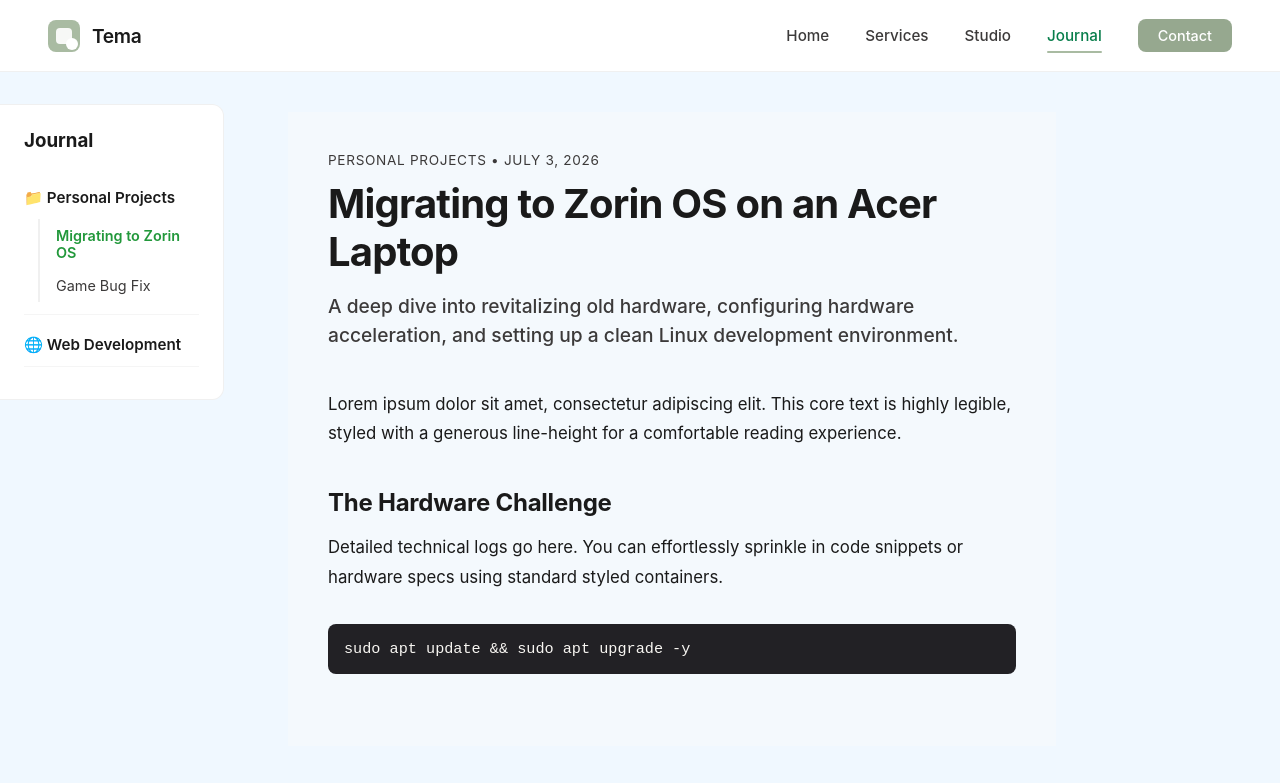
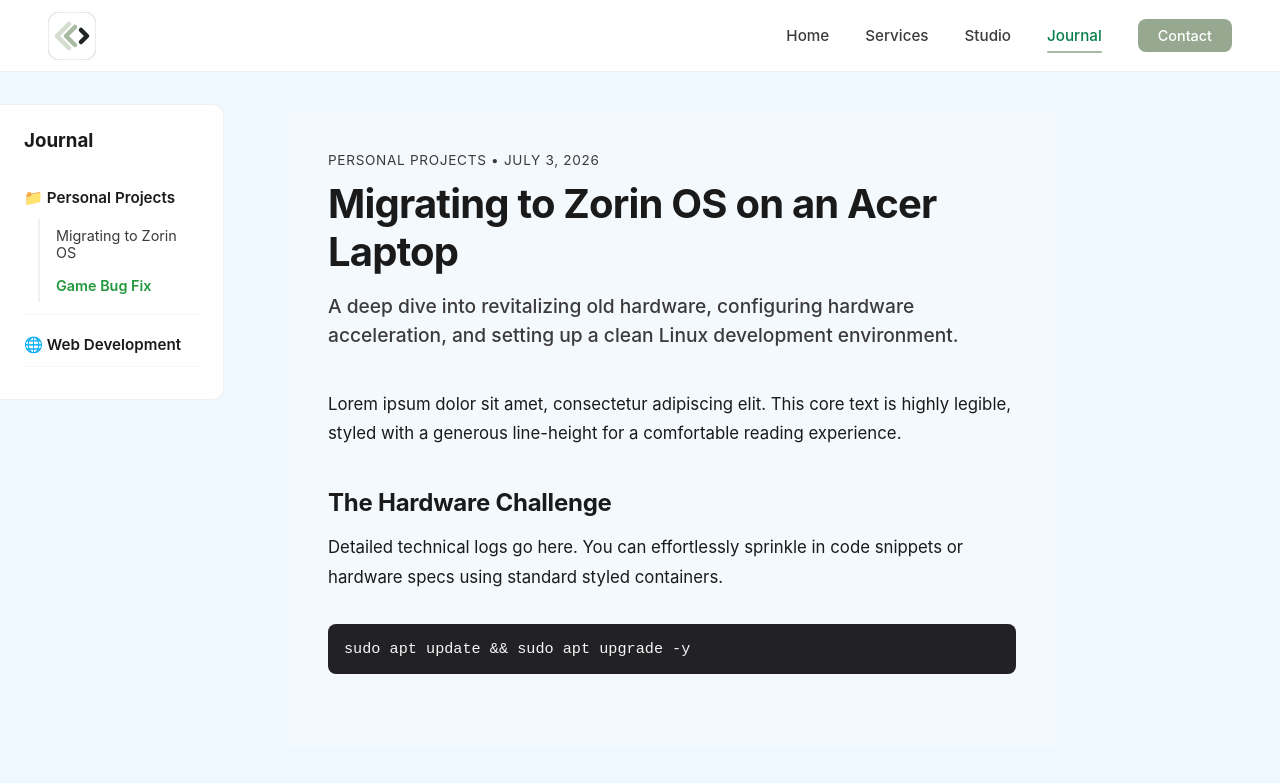
Before and after one commit to CabbageDijon/PortfolioSite, a plain HTML site: page public/articles/bug-fix.html in a window 1280 px wide. Shown: the top 783 px of the page. Drawn offline with Linux system fonts and the light colour scheme.

Commit message:
Enhance logo SVG size and update styling in multiple articles

```diff
--- a/public/articles/bug-fix.html
+++ b/public/articles/bug-fix.html
@@ -18,26 +18,47 @@
         <a href="/" class="logo" aria-label="Home">
           <div class="logo">
             <svg
-              width="32"
-              height="32"
+              width="48"
+              height="48"
               viewBox="0 0 32 32"
               fill="none"
               xmlns="http://www.w3.org/2000/svg"
             >
-              <rect width="32" height="32" rx="8" fill="#A9BBA2" />
               <rect
-                x="8"
-                y="8"
-                width="16"
-                height="16"
-                rx="4"
-                fill="white"
-                opacity="0.9"
-              />
-              <circle cx="24" cy="24" r="6" fill="white" />
+                width="32"
+                height="32"
+                rx="8"
+                fill="#FFFFFF"
+                stroke="#E3E8E1"
+                stroke-width="1"
+              ></rect>
+              <!-- Outer Leaf/Bracket -->
+              <path
+                d="M14 8L6 16L14 24"
+                stroke="#A9BBA2"
+                stroke-width="3"
+                stroke-linecap="round"
+                stroke-linejoin="round"
+                opacity="0.5"
+              ></path>
+              <!-- Inner Leaf/Bracket -->
+              <path
+                d="M18 10L12 16L18 22"
+                stroke="#A9BBA2"
+                stroke-width="3"
+                stroke-linecap="round"
+                stroke-linejoin="round"
+              ></path>
+              <!-- Closing Bracket -->
+              <path
+                d="M22 12L26 16L22 20"
+                stroke="#1E2522"
+                stroke-width="3"
+                stroke-linecap="round"
+                stroke-linejoin="round"
+              ></path>
             </svg></div
         ></a>
-        <span class="company-name">Tema </span>
       </div>
 
       <button class="mobile-toggle" aria-label="Toggle navigation">
@@ -74,12 +95,14 @@
           <ul class="accordion-content">
             <!-- Add the 'current-article' class to highlight the specific page the user is on -->
             <li>
-              <a href="/articles/zorin-os" class="current-article"
-                >Migrating to Zorin OS</a
+              <a href="/articles/zorin-os">Migrating to Zorin OS</a>
+            </li>
+
+            <li>
+              <a href="/articles/bug-fix" class="current-article"
+                >Game Bug Fix</a
               >
             </li>
-
-            <li><a href="/articles/bug-fix">Game Bug Fix</a></li>
           </ul>
         </li>
 
```
Also changed, not shown: public/articles/template-article.html (+34 -13 lines), public/articles/zorin-os.html (+0 -1 lines).
